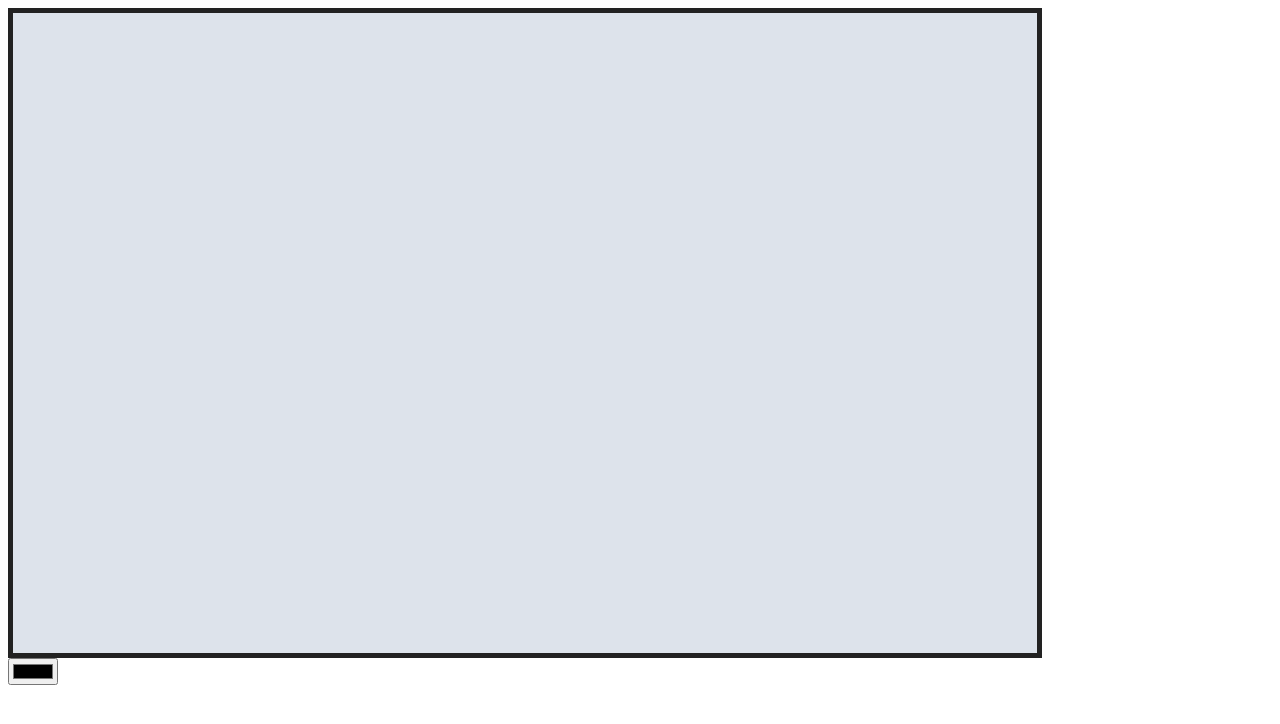
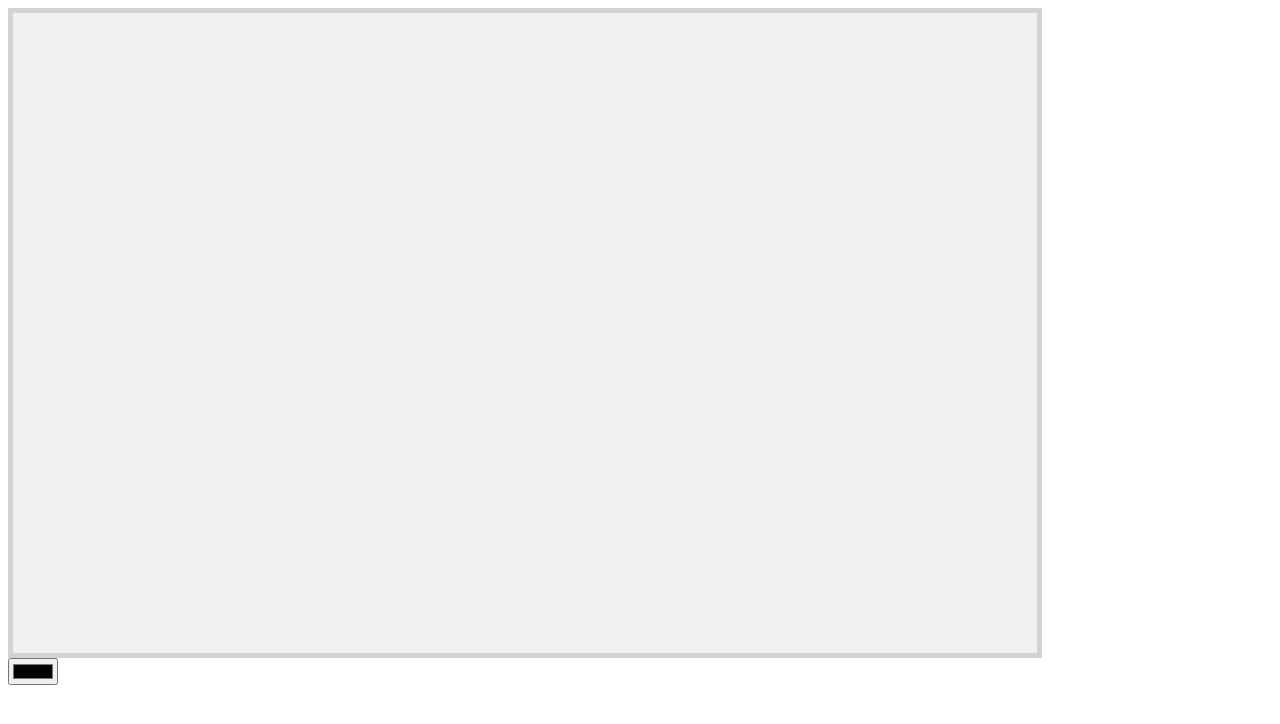
Before and after one commit to emilynlin/canvas, a plain HTML site: page index.html in a window 1280 px wide. Drawn offline with Linux system fonts and the light colour scheme.

Commit message:
Update index.html

```diff
--- a/index.html
+++ b/index.html
@@ -6,8 +6,8 @@
 <!-- You can add your style here rather than in an external style sheet. -->
 <style>
 	canvas {
-	    border:5px solid #222;
-	    background-color: #dde3eb;
+	    border:5px solid #d3d3d3;
+	    background-color: #f1f1f1;
 	    display: block;
 	}
 </style>
@@ -32,7 +32,7 @@
 			}
 		  function draw(posX, posY){
 		    ctx.fillStyle = color;
-		    console.log("I am drawing")
+		    console.log("Drawing")
 		    ctx.beginPath();
 		    ctx.arc(posX, posY, 10, 0, 2 * Math.PI);
 		    ctx.fill();
```
